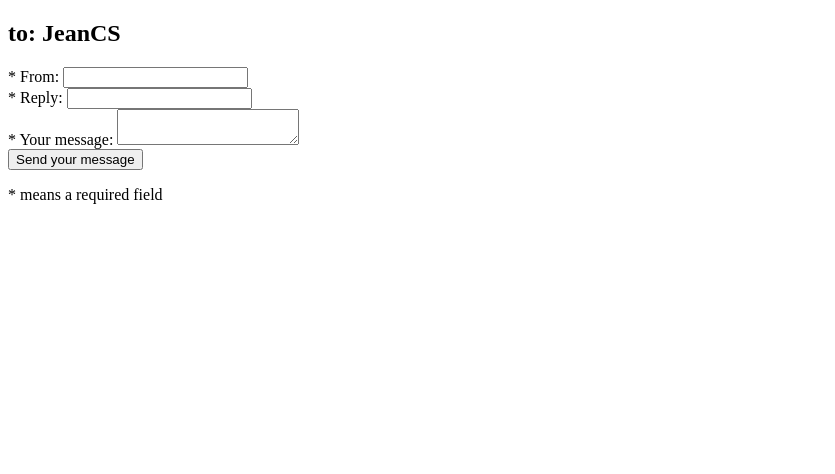
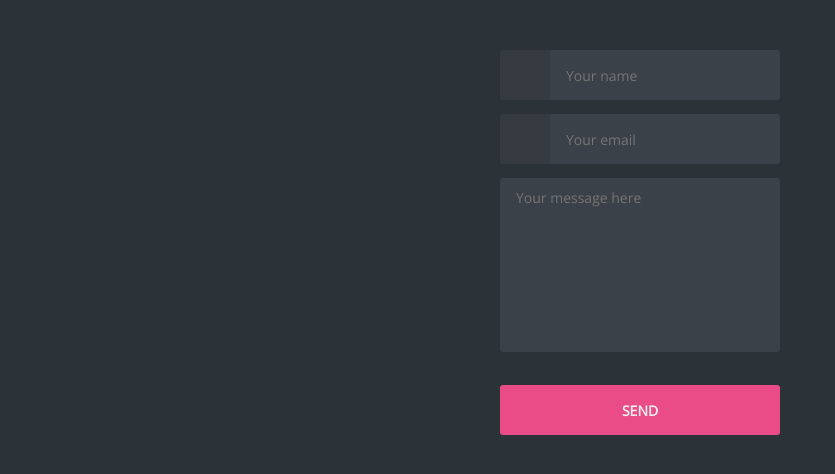
Before and after one commit to Jean-CS/contact-form, a PHP site: page / in a window 1280 px wide. Shown: the top 474 px of the page, without its empty margins (0-835 px from the left). Run offline with PHP 8.4, Linux system fonts and the light colour scheme; some libraries are stand-ins or nearby versions.

Commit message:
added styles and removed thanks.php

```diff
--- a/contact.php
+++ b/contact.php
@@ -62,7 +62,7 @@ if (isset($_POST['name'], $_POST['email'], $_POST['message'])) {
         $mail->AddAddress(getenv('MAIL_ADDRESS'), getenv('MAIL_ADDRESS_NAME'));
 
         if ($mail->send()) {
-            header('Location: thanks.php');
+            header('Location: index.php');
             die();
         } else {
             // $errors[] = 'Mailer error: ' . $mail->ErrorInfo;
--- a/css/main.css
+++ b/css/main.css
@@ -0,0 +1,103 @@
+@charset "utf-8";
+/* CSS Document */
+
+/* --- FONTAWESOME --- */
+/* --- http://fortawesome.github.com/Font-Awesome/ --- */
+/* --- http://weloveiconfonts.com/ --- */
+
+@import url(http://weloveiconfonts.com/api/?family=fontawesome);
+
+@import url(https://cdnjs.cloudflare.com/ajax/libs/normalize/4.2.0/normalize.min.css);
+
+/* ---------- FONTAWESOME ---------- */
+
+[class*="fontawesome-"]:before {
+  font-family: 'FontAwesome', sans-serif;
+}
+
+/* ---------- GENERAL ---------- */
+
+body {
+    background-color: #2c3338;
+    color: #606468;
+    font-family: 'Open Sans', Arial, sans-serif;
+    font-size: 14px;
+    line-height: 1.5em;
+}
+
+input {
+	border: none;
+	font-family: 'Open Sans', Arial, sans-serif;
+	font-size: 14px;
+	line-height: 1.5em;
+	padding: 0;
+	-webkit-appearance: none;
+}
+
+p {
+    line-height: 1.5em;
+}
+
+#contactForm {
+    margin: 50px auto;
+    padding: 0 10px;
+    width: 280px;
+}
+
+#contactForm span {
+    background-color: #363b41;
+	border-radius: 3px 0px 0px 3px;
+	-moz-border-radius: 3px 0px 0px 3px;
+	-webkit-border-radius: 3px 0px 0px 3px;
+	color: #606468;
+	display: block;
+	float: left;
+	height: 50px;
+	line-height: 50px;
+	text-align: center;
+	width: 50px;
+}
+
+#contactForm input {
+	height: 50px;
+}
+
+#contactForm input[type="text"]{
+	background-color: #3b4148;
+	border-radius: 0px 3px 3px 0px;
+	-moz-border-radius: 0px 3px 3px 0px;
+	-webkit-border-radius: 0px 3px 3px 0px;
+	color: #a1a8b0;
+	margin-bottom: 1em;
+	padding: 0 16px;
+	width: 198px;
+}
+
+#contactForm #msg_text {
+    background-color: #3b4148;
+    border-style: none;
+    border-radius: 3px;
+    -moz-border-radius: 3px;
+	-webkit-border-radius: 3px;
+    color: #a1a8b0;
+    margin-bottom: 1em;
+    padding: 12px 16px;
+    height: 150px;
+    width: 248px;
+    resize: none;
+}
+
+#contactForm input[type="submit"]{
+	border-radius: 3px;
+	-moz-border-radius: 3px;
+	-webkit-border-radius: 3px;
+	background-color: #ea4c88;
+	color: #eee;
+	font-weight: bold;
+	text-transform: uppercase;
+	width: 280px;
+}
+
+#contactForm input[type="submit"]:hover {
+	background-color: #d44179;
+}
--- a/index.php
+++ b/index.php
@@ -19,6 +19,8 @@ $fields = isset($_SESSION['fields']) ? $_SESSION['fields'] : [];
 
     <title>Contact Form</title>
 
+    <link href="https://fonts.googleapis.com/css?family=Open+Sans" rel="stylesheet">
+
     <link rel="stylesheet" href="css/main.css">
 
 </head>
@@ -37,33 +39,28 @@ $fields = isset($_SESSION['fields']) ? $_SESSION['fields'] : [];
             </div>
         <?php endif; ?>
 
-        <form action="contact.php" method="post" name="ContactForm">
-            <h1>to: JeanCS</h1>
+        <form id="contactForm" action="contact.php" method="post" name="ContactForm">
 
             <div id="from">
-                <label for="name">* From:</label>
-                <input type="text" name="name" autocomplete="off"
+                <label for="name"><span class="fontawesome-user"></span></label>
+                <input type="text" name="name" autocomplete="off" placeholder="Your name"
                     <?php echo isset($fields['name']) ? assignValue($fields['name']) : ''; ?>
                 >
             </div>
 
             <div id="reply">
-                <label for="email">* Reply:</label>
-                <input type="text" name="email" autocomplete="off"
+                <label for="email"><span class="fontawesome-envelope"></span></label>
+                <input type="text" name="email" autocomplete="off" placeholder="Your email"
                     <?php echo isset($fields['email']) ? assignValue($fields['email']) : '' ?>
                 >
             </div>
 
             <div id="message"></div>
-                <label for="msg_text">* Your message:</label>
-                <textarea id="msg_text" name="message"><?php echo isset($fields['message']) ? sanitizeString($fields['message']) : ''; ?></textarea>
+                <label for="msg_text"></label>
+                <textarea id="msg_text" name="message" placeholder="Your message here"><?php echo isset($fields['message']) ? sanitizeString($fields['message']) : ''; ?></textarea>
             </div>
 
-            <div class="btn">
-                <button type="submit">Send your message</button>
-            </div>
-
-            <p class="muted">* means a required field</p>
+            <p><input type="submit" value="Send"></p>
 
         </form>
     </section>
```
Also changed, not shown: thanks.php (deleted, +0 -12 lines).
